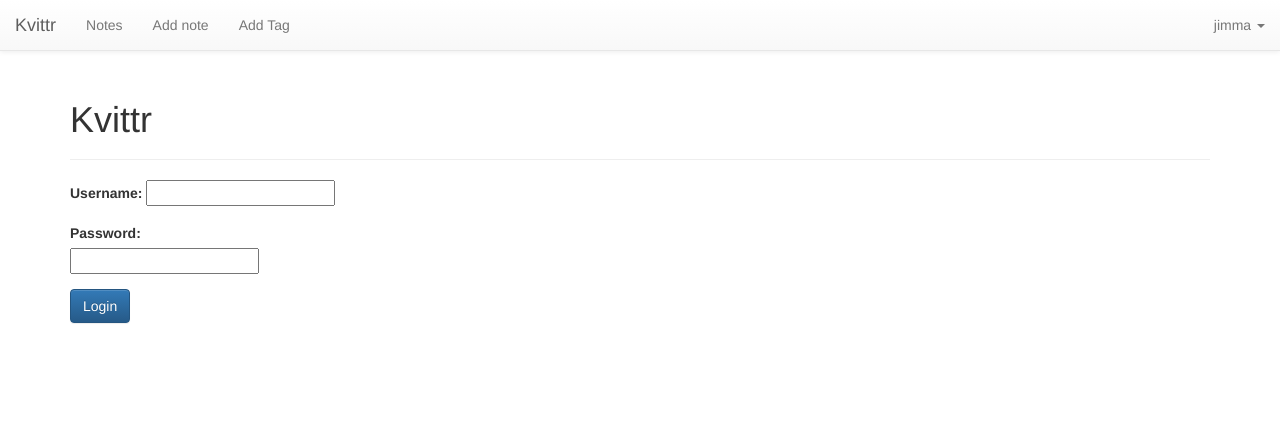
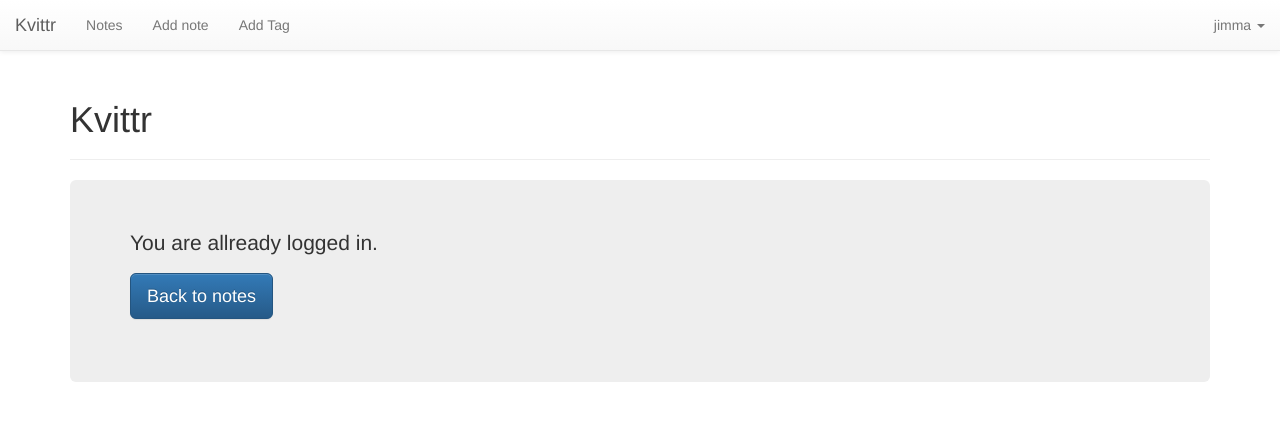
Before and after one commit to jimma1/harvsterOfNotes, a Django app: template kvittr/templates/useraccounts/login.html in a window 1280 px wide. Shown: the top 421 px of the page. Run offline with Django 3.2, Linux system fonts and the light colour scheme; the template is opened without the code that fills it: values that come from a table or form of the project are taken from there, others are empty; a user stored in the database is signed in; some libraries are stand-ins or nearby versions.

Commit message:
Display info to logged in users on login page

```diff
--- a/kvittr/templates/useraccounts/login.html
+++ b/kvittr/templates/useraccounts/login.html
@@ -1,6 +1,7 @@
 {% extends 'base.html' %}
 
 {% block pagecontent %}
+{% if user.is_anonymous %}
 <form action="" method="POST">
 {% csrf_token %}
 	{% if form.errors %}
@@ -19,8 +20,14 @@
 		{% if form.password.errors %}<p>{{ form.password.errors }}</p>{% endif %} {{ form.non_field_errors }}
 		<p>{{ form.password }}</p>
 	</div>
-
 	<button type="submit" class="btn btn-primary">Login</button>
 </form>
+{% else %}
+<div class="jumbotron">
+	<p>You are allready logged in.</p>
+	<p><a href="{% url 'notes:index'%}" class="btn btn-primary btn-lg" role="button">Back to notes</a></p>
+</div>
+
+{% endif %}
 
 {% endblock pagecontent %}
```
Also changed, not shown: kvittr/db.sqlite3.
